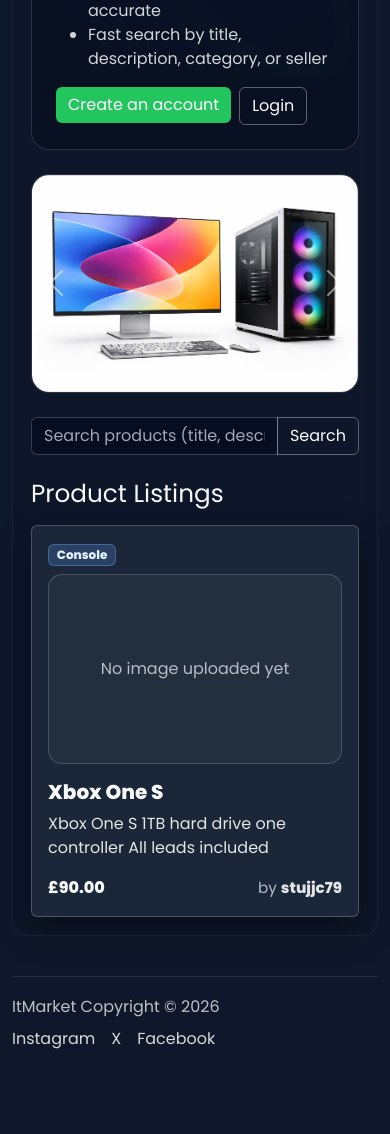
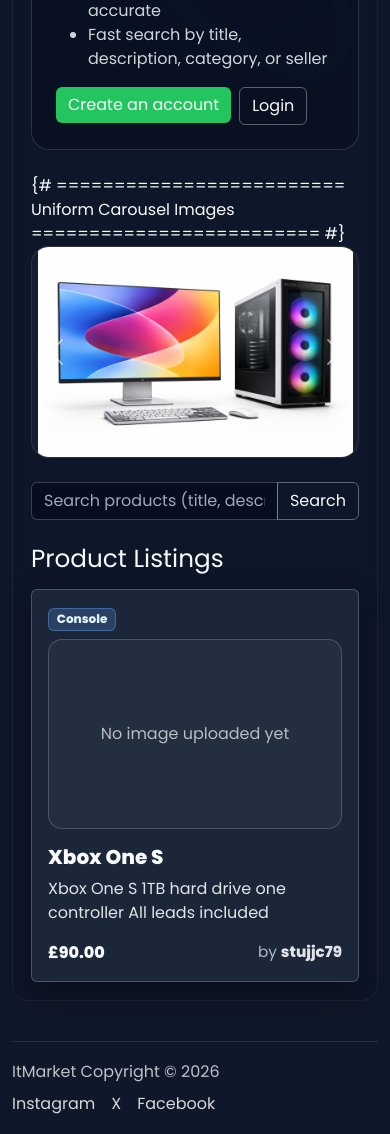
Before and after one commit to cstuart756/itmarket, a Django app: page / in a window 390 px wide. Shown: the part 532-1666 px from the top of the page. Before the commit the page ends 1581 px from the top, so only its background shows below. Run offline with Django 4.2, Linux system fonts and the light colour scheme; data comes from the database, SQL or seed files in the repository; data that the repository does not hold is empty; parts of the project's set-up code (start-up, migrations or seed data) failed here and were passed over.

Commit message:
Improve carousel layout with uniform responsive image sizing

```diff
--- a/marketplace/templates/marketplace/base.html
+++ b/marketplace/templates/marketplace/base.html
@@ -5,6 +5,8 @@
     <meta charset="UTF-8">
     <title>ITMarket</title>
     <meta name="viewport" content="width=device-width, initial-scale=1">
+
+    <meta name="description" content="ITMarket — a marketplace for buying and selling modern technology products.">
 
     <!-- Favicon -->
     <link rel="icon" type="image/svg+xml" href="{% static 'marketplace/slides/favicon.svg' %}">
@@ -43,9 +45,12 @@
 </nav>
 
 <div class="container mt-4">
+
     {% if messages %}
         {% for message in messages %}
-            <div class="alert alert-success mb-3">{{ message }}</div>
+            <div class="alert alert-{{ message.tags|default:'success' }} mb-3" role="alert">
+                {{ message }}
+            </div>
         {% endfor %}
     {% endif %}
 
--- a/marketplace/templates/marketplace/product_list.html
+++ b/marketplace/templates/marketplace/product_list.html
@@ -1,4 +1,7 @@
+{# templates/marketplace/product_list.html (or your current template file) #}
 {% extends "marketplace/base.html" %}
+{% load static %}
+
 {% block content %}
 
 <div class="hero-panel p-4 mb-4">
@@ -18,6 +21,7 @@
         <li>Fast search by title, description, category, or seller</li>
       </ul>
     </div>
+
     <div class="col-md-4 d-flex gap-2 justify-content-md-end align-items-start flex-wrap">
       {% if user.is_authenticated %}
         <a class="btn btn-primary" href="{% url 'product_create' %}">Add Product</a>
@@ -29,66 +33,89 @@
   </div>
 </div>
 
-{% load static %}
-
+{# =========================
+   Uniform Carousel Images
+   ========================= #}
 <div class="carousel-frame mb-4">
   <div id="itmarketCarousel" class="carousel slide" data-bs-ride="carousel">
 
     <div class="carousel-inner">
 
       <div class="carousel-item active">
-        <img class="d-block w-100" alt="Desktop PC"
+        <div class="itmarket-carousel-image-wrapper">
+          <img class="itmarket-carousel-image" alt="Desktop PC"
                src="{% static 'marketplace/slides/slide-desktop.png' %}">
+        </div>
       </div>
 
       <div class="carousel-item">
-        <img class="d-block w-100" alt="Gaming PC"
+        <div class="itmarket-carousel-image-wrapper">
+          <img class="itmarket-carousel-image" alt="Gaming PC"
                src="{% static 'marketplace/slides/slide-gamingpc.png' %}">
+        </div>
       </div>
 
       <div class="carousel-item">
-        <img class="d-block w-100" alt="Apple iMac"
+        <div class="itmarket-carousel-image-wrapper">
+          <img class="itmarket-carousel-image" alt="Apple iMac"
                src="{% static 'marketplace/slides/slide-imac.png' %}">
+        </div>
       </div>
 
       <div class="carousel-item">
-        <img class="d-block w-100" alt="iPhone"
+        <div class="itmarket-carousel-image-wrapper">
+          <img class="itmarket-carousel-image" alt="iPhone"
                src="{% static 'marketplace/slides/slide-iphone.png' %}">
+        </div>
       </div>
 
       <div class="carousel-item">
-        <img class="d-block w-100" alt="Laptop"
+        <div class="itmarket-carousel-image-wrapper">
+          <img class="itmarket-carousel-image" alt="Laptop"
                src="{% static 'marketplace/slides/slide-laptop.png' %}">
+        </div>
       </div>
 
       <div class="carousel-item">
-        <img class="d-block w-100" alt="Meta Quest"
+        <div class="itmarket-carousel-image-wrapper">
+          <img class="itmarket-carousel-image" alt="Meta Quest"
                src="{% static 'marketplace/slides/slide-meta.png' %}">
+        </div>
       </div>
 
       <div class="carousel-item">
-        <img class="d-block w-100" alt="PlayStation 5"
+        <div class="itmarket-carousel-image-wrapper">
+          <img class="itmarket-carousel-image" alt="PlayStation 5"
                src="{% static 'marketplace/slides/slide-playstation.png' %}">
+        </div>
       </div>
 
       <div class="carousel-item">
-        <img class="d-block w-100" alt="Samsung Galaxy"
+        <div class="itmarket-carousel-image-wrapper">
+          <img class="itmarket-carousel-image" alt="Samsung Galaxy"
                src="{% static 'marketplace/slides/slide-samsung.png' %}">
+        </div>
       </div>
 
       <div class="carousel-item">
-        <img class="d-block w-100" alt="Tablet"
+        <div class="itmarket-carousel-image-wrapper">
+          <img class="itmarket-carousel-image" alt="Tablet"
                src="{% static 'marketplace/slides/slide-tablet.png' %}">
+        </div>
       </div>
 
       <div class="carousel-item">
-        <img class="d-block w-100" alt="Xbox One S"
+        <div class="itmarket-carousel-image-wrapper">
+          <img class="itmarket-carousel-image" alt="Xbox One S"
                src="{% static 'marketplace/slides/slide-xboxones.png' %}">
+        </div>
       </div>
 
       <div class="carousel-item">
-        <img class="d-block w-100" alt="Xbox Series X"
+        <div class="itmarket-carousel-image-wrapper">
+          <img class="itmarket-carousel-image" alt="Xbox Series X"
                src="{% static 'marketplace/slides/slide-xboxseries.png' %}">
+        </div>
       </div>
 
     </div>
@@ -105,7 +132,6 @@
 
   </div>
 </div>
-
 
 <form method="get" class="mb-4">
   <div class="input-group">
--- a/static/marketplace/slides/site.css
+++ b/static/marketplace/slides/site.css
@@ -118,6 +118,38 @@ body::before{
   background: rgba(2,6,23,0.25);
 }
 
+/* =========================
+   Uniform Carousel Images
+   ========================= */
+
+/* Fixed-height "window" to make all slides uniform */
+.itmarket-carousel-image-wrapper{
+  width: 100%;
+  height: 320px; /* desktop default */
+  display: flex;
+  align-items: center;
+  justify-content: center;
+  overflow: hidden;
+  background: rgba(248,250,252,0.06);
+}
+
+/* Uniform image sizing without distortion */
+.itmarket-carousel-image{
+  width: 100%;
+  height: 100%;
+  object-fit: contain; /* change to cover if you want cropping */
+  display: block;
+}
+
+/* Responsive heights */
+@media (max-width: 992px){
+  .itmarket-carousel-image-wrapper{ height: 260px; }
+}
+
+@media (max-width: 576px){
+  .itmarket-carousel-image-wrapper{ height: 210px; }
+}
+
 .site-footer {
   margin-top: 40px;
   padding: 18px 0;
```
Lines whose indentation alone changed are shown as unchanged.
